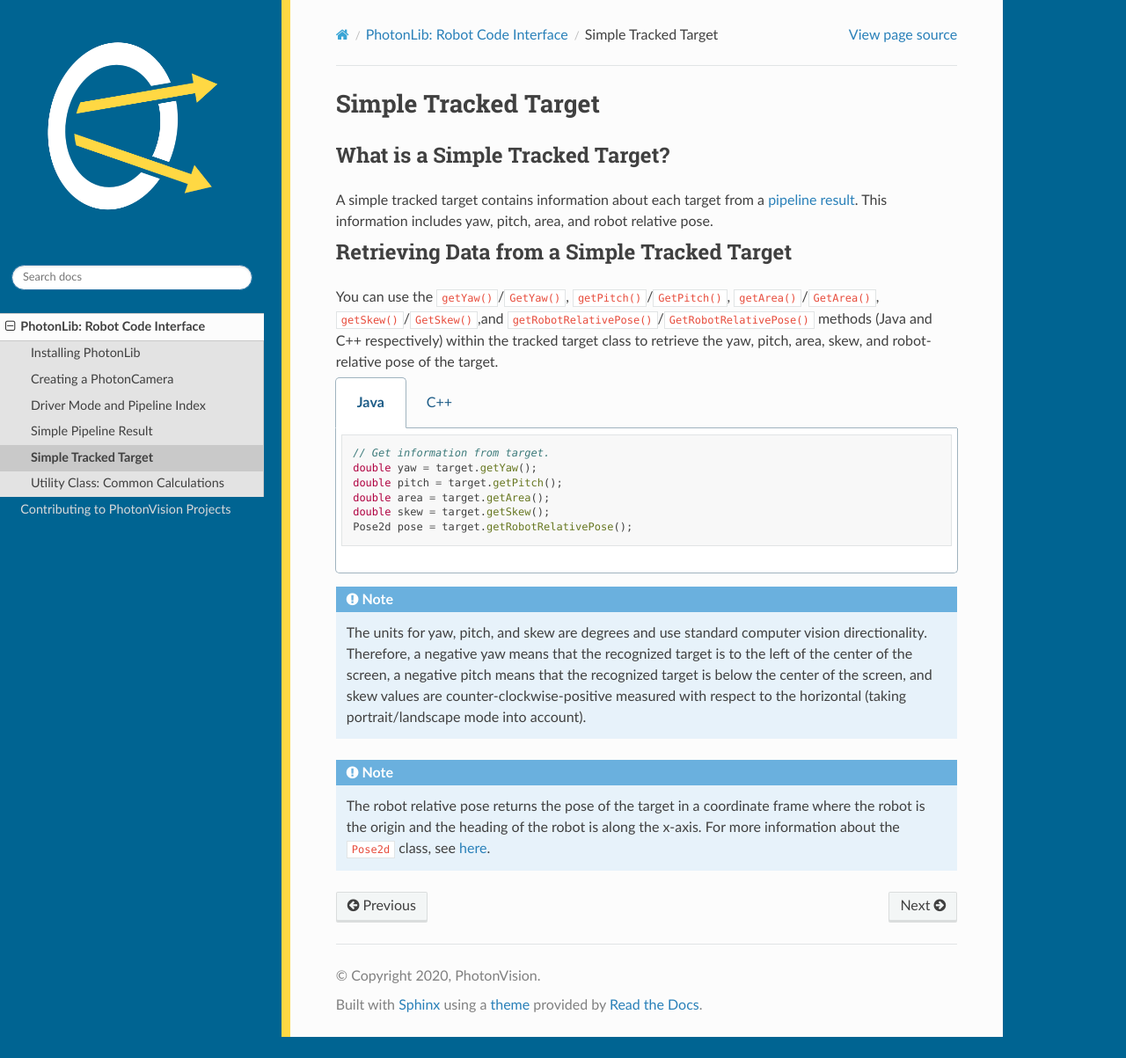
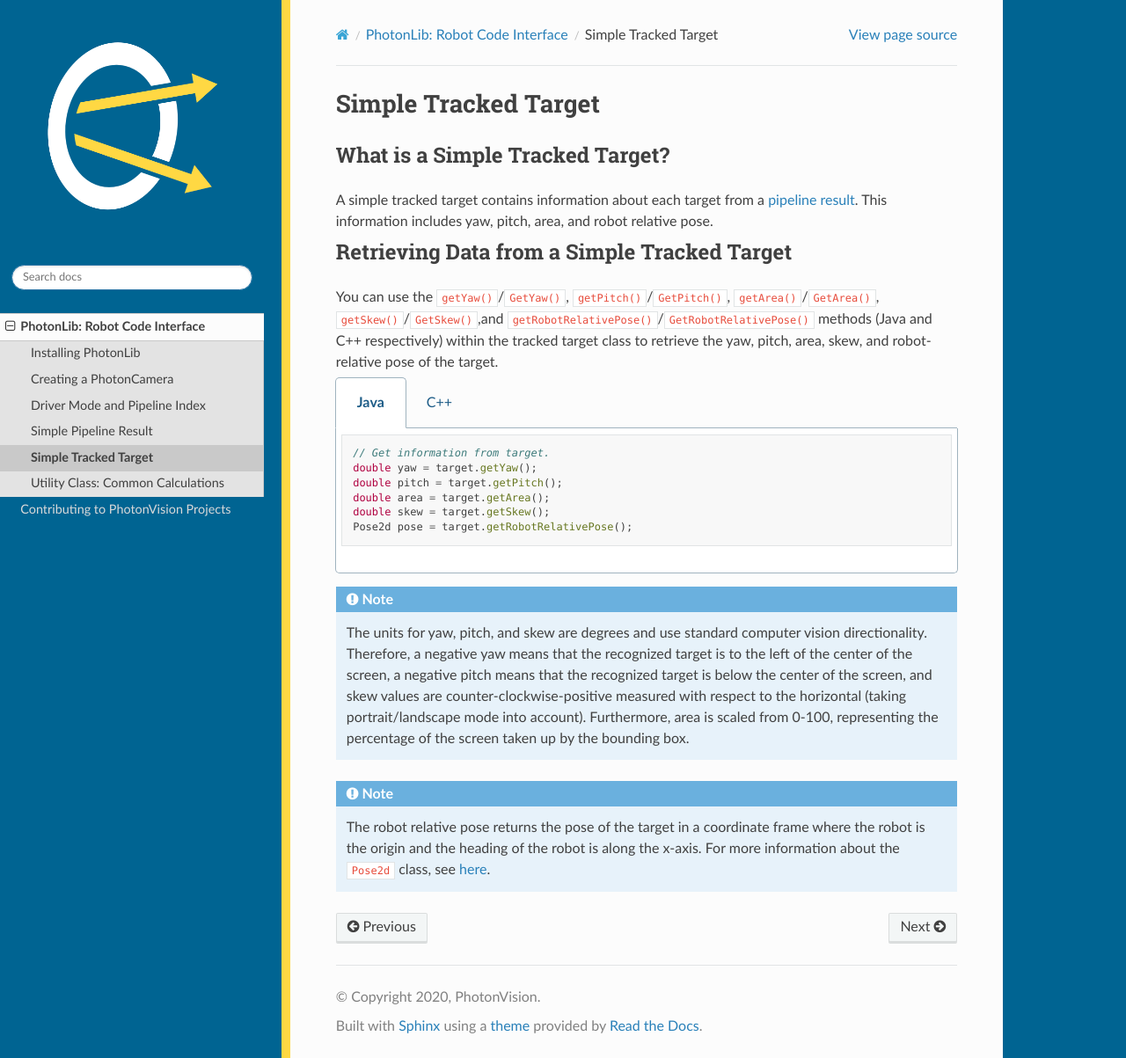
Before and after one commit to PhotonVision/photonvision-docs, a Sphinx documentation site: the page built from source/docs/programming/photonlib/simple-tracked-target.rst, in a window 1280 px wide and 1203 px high. Shown: the whole window at 88% size. Built offline with Sphinx 7.4.7 and the Read the Docs theme 2.0.0, drawn with Linux system fonts in a browser that asks for light colours.

Commit message:
Clarify units for area (#24)

```diff
--- a/source/docs/programming/photonlib/creating-photon-camera.rst
+++ b/source/docs/programming/photonlib/creating-photon-camera.rst
@@ -59,7 +59,7 @@
       double pitch = camera.GetFirstTargetPitch();
       double area = camera.GetBestTargetArea();
 
-.. note:: The units for yaw and pitch are degrees and use standard computer vision directionality. Therefore, a negative yaw means that the recognized target is to the left of the center of the screen and a negative pitch means that the recognized target is below the center of the screen.
+.. note:: The units for yaw and pitch are degrees and use standard computer vision directionality. Therefore, a negative yaw means that the recognized target is to the left of the center of the screen and a negative pitch means that the recognized target is below the center of the screen. Furthermore, area is scaled from 0-100, representing the percentage of the screen taken up by the bounding box.
 
 Getting the Pipeline Result (Advanced)
 --------------------------------------
--- a/source/docs/programming/photonlib/simple-tracked-target.rst
+++ b/source/docs/programming/photonlib/simple-tracked-target.rst
@@ -28,6 +28,6 @@
       double skew = target.GetSkew();
       frc::Pose2d pose = target.GetRobotRelativePose();
 
-.. note:: The units for yaw, pitch, and skew are degrees and use standard computer vision directionality. Therefore, a negative yaw means that the recognized target is to the left of the center of the screen, a negative pitch means that the recognized target is below the center of the screen, and skew values are counter-clockwise-positive measured with respect to the horizontal (taking portrait/landscape mode into account).
+.. note:: The units for yaw, pitch, and skew are degrees and use standard computer vision directionality. Therefore, a negative yaw means that the recognized target is to the left of the center of the screen, a negative pitch means that the recognized target is below the center of the screen, and skew values are counter-clockwise-positive measured with respect to the horizontal (taking portrait/landscape mode into account). Furthermore, area is scaled from 0-100, representing the percentage of the screen taken up by the bounding box.
 
 .. note:: The robot relative pose returns the pose of the target in a coordinate frame where the robot is the origin and the heading of the robot is along the x-axis. For more information about the ``Pose2d`` class, see `here <https://docs.wpilib.org/en/latest/docs/software/advanced-controls/geometry/pose.html#pose>`_.
```
